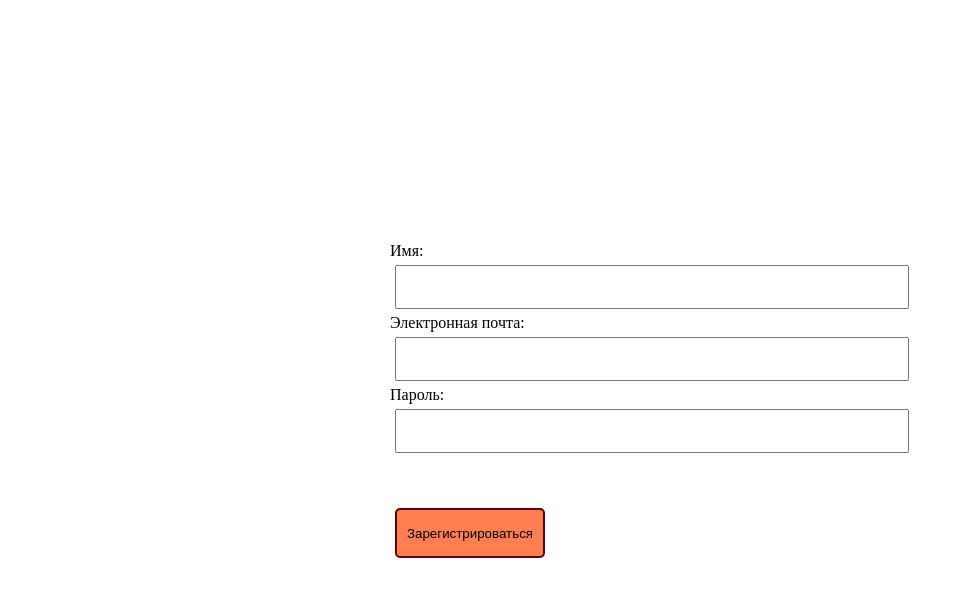
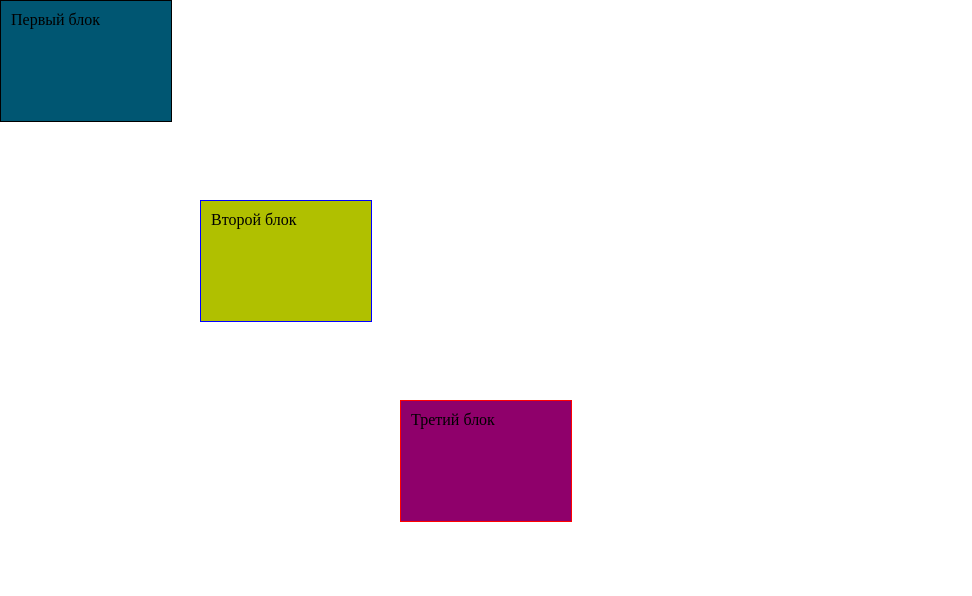
Before and after one commit to Daniil-Belousov/CA_tasks, a plain HTML site: page index.html in a window 1280 px wide. Shown: the whole page, without its empty margins (0-972 px from the left). Drawn offline with Linux system fonts and the light colour scheme.

Commit message:
sixth_task

```diff
--- a/index.html
+++ b/index.html
@@ -9,20 +9,9 @@
 </head>
 <body>
   <main>
-    <form>
-      <label for="name">Имя:</label>
-      <input type="text" id="name" class="input" required>
-
-      <label for="email">Электронная почта:</label>
-      <input type="email" id="email" class="input" required>
-
-      <label for="password">Пароль:</label>
-      <input type="password" id="password" class="input" required>
-
-      <button type="submit" class="btn">Зарегистрироваться</button>
-  </form>
-
-  <div id="message"></div>
+    <div class="draggable" id="block1">Первый блок</div>
+    <div class="draggable" id="block2">Второй блок</div>
+    <div class="draggable" id="block3">Третий блок</div>
   </main>
   <script src="./script.js"></script>
 </body>
--- a/script.js
+++ b/script.js
@@ -1,37 +1,22 @@
-const EMAIL_REGEXP = /^(([^<>()[\].,;:\s@"]+(\.[^<>()[\].,;:\s@"]+)*)|(".+"))@(([^<>()[\].,;:\s@"]+\.)+[^<>()[\].,;:\s@"]{2,})$/iu;
-const form = document.querySelector('form');
-const message = document.querySelector('#message');
+let currentElement = null;
 
-form.addEventListener('submit', function(e) {
-    e.preventDefault();
-
-    const name = document.querySelector('#name').value;
-    const email = document.querySelector('#email').value;
-    const password = document.querySelector('#password').value;
-
-    if (validation(EMAIL_REGEXP, email) && password.length >= 8 && name.trim().length) {
-        const user = { name, email, password };
-        localStorage.setItem('user', JSON.stringify(user));
-
-        message.style.color = 'green';
-        message.textContent = 'Регистрация прошла успешно!';
-        setTimeout(() => message.textContent = '', 3000);
-    } else {
-        message.style.color = 'red';
-        message.textContent = 'Некорректные данные!';
-    }
+document.addEventListener("mousedown", function(event) {
+  if (event.target.classList.contains("draggable")) {
+    currentElement = event.target;
+    currentElement.startX = event.clientX - currentElement.offsetLeft;
+    currentElement.startY = event.clientY - currentElement.offsetTop;
+  }
 });
 
-window.addEventListener('load', function() {
-    const user = JSON.parse(localStorage.getItem('user'));
-
-    if (user) {
-        document.querySelector('#name').value = user.name;
-        document.querySelector('#email').value = user.email;
-        document.querySelector('#password').value = user.password;
-    }
+document.addEventListener("mousemove", function(event) {
+  if (currentElement) {
+    let newX = event.clientX - currentElement.startX;
+    let newY = event.clientY - currentElement.startY;
+    currentElement.style.left = newX + "px";
+    currentElement.style.top = newY + "px";
+  }
 });
 
-function validation(regexp, value) {
-  return regexp.test(value);
-}
+document.addEventListener("mouseup", function(event) {
+  currentElement = null;
+});
--- a/style.css
+++ b/style.css
@@ -9,53 +9,36 @@ body {
 }
 
 main {
-  width: 100%;
-  height: 100%;
-  display: flex;
-  flex-direction: column;
-  align-items: center;
-  justify-content: center;
+  width: 100vw;
+  height: 100vh;
+  position: relative;
 }
 
-#text {
-  width: 300px;
-  text-align: center;
+.draggable {
+  position: absolute;
+  cursor: move;
+  width: 150px;
+  height: 100px;
   padding: 10px;
-  border: 3px solid rgb(147, 47, 0);
-  border-radius: 10px;
 }
 
-.btnWrapper {
-  margin-top: 50px;
+#block1 {
+  left: 0;
+  top: 0;
+  background-color: rgb(0, 86, 114);
+  border: 1px solid black;
 }
 
-.btn {
-  margin: 50px 5px 0 5px;
-  width: 150px;
-  height: 50px;
-  border: 2px solid rgb(95, 0, 0);
-  border-radius: 5px;
-  background-color:coral;
-  cursor: pointer;
-  transition: 1s;
+#block2 {
+  left: 200px;
+  top: 200px;
+  background-color: rgb(176, 192, 0);
+  border: 1px solid blue;
 }
 
-.btn:hover {
-  scale: 1.1;
+#block3 {
+  left: 400px;
+  top: 400px;
+  background-color: rgb(143, 0, 107);
+  border: 1px solid red;
 }
-
-form {
-  max-width: 500px;
-  width: 100%;
-  display: flex;
-  flex-direction: column;
-  justify-content: center;
-  vertical-align: middle;
-}
-
-.input {
-  margin: 5px;
-  width: 500px;
-  height: 30px;
-  padding: 5px;
-}
```
